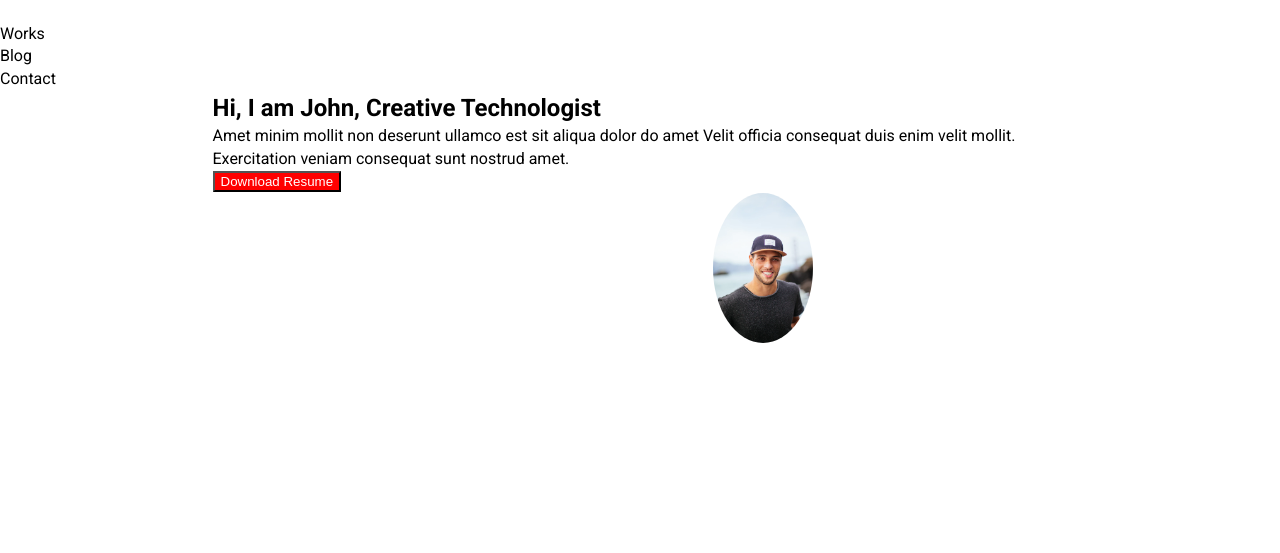
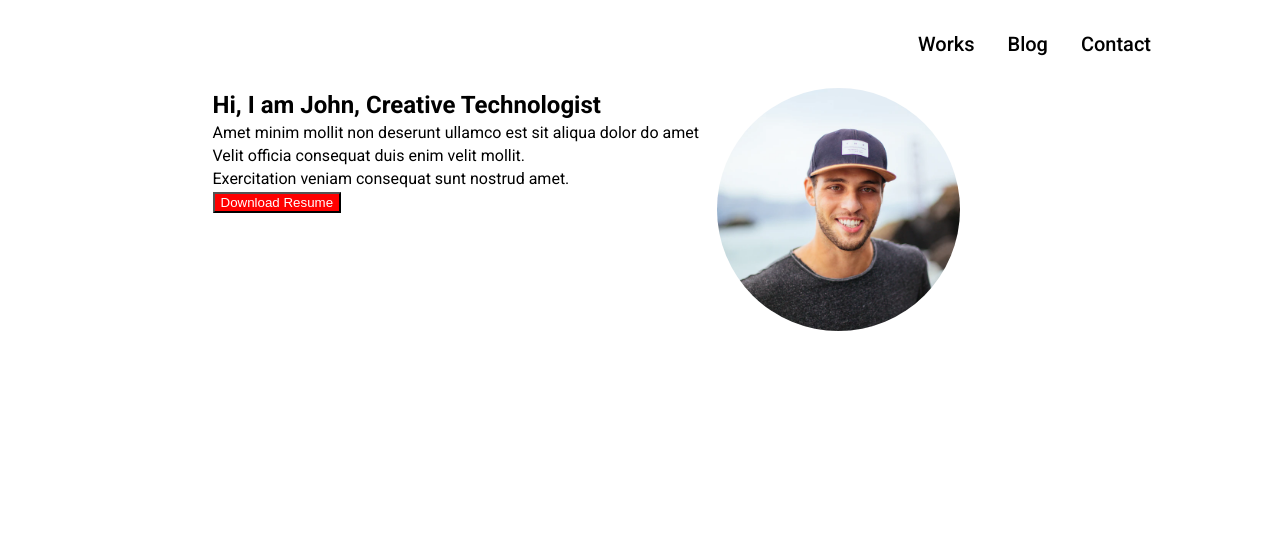
Before and after one commit to afuniti/Portfolio, a plain HTML site: page index.html in a window 1280 px wide. Drawn offline with Linux system fonts and the light colour scheme.

Commit message:
Стилизация первой секции страницы

```diff
--- a/css/style.css
+++ b/css/style.css
@@ -1,22 +1,23 @@
 * {
   box-sizing: border-box;
 }
-html, body {
+html,
+body {
   margin: 0;
   padding: 0;
   height: 100%;
   width: 100%;
 }
 body {
-    font-family: 'Roboto', sans-serif;
+  font-family: "Roboto", sans-serif;
   font-size: 16px;
   line-height: 1.42;
 }
-ul,li {
+ul,
+li {
   list-style: none;
   padding: 0;
   margin: 0;
-
 }
 a {
   text-decoration: none;
@@ -30,7 +31,7 @@ a {
 .container {
   max-width: 865px;
   margin: 0 auto;
-       padding: 0 5px ;
+  padding: 0 5px;
 }
 .header__container {
   max-width: 1032px;
@@ -39,15 +40,43 @@ a {
   border-radius: 50%;
   width: 100px;
   margin-left: 500px;
-     margin-bottom: 200px ;
-
+  margin-bottom: 200px;
 }
 .button__title {
   color: white;
   background-color: red;
 }
+.header {
+  padding-top: 30px;
+  padding-bottom: 30px;
+  font-weight: 500;
+  font-size: 20px;
+}
 .header__container {
-     justify-content: flex-start;
-     display: inline;
+  display: flex;
+  justify-content: flex-end;
+}
+.nav__list {
+  display: flex;
+}
+.nav__item {
+  margin-left: 33px;
+}
+.about__container {
+    display: flex;
+}
+.about__info {
+width: 59%;
 
 }
+.about__avatar {
+    width: 243px;
+  height: 243px;
+  border-radius: 50%;
+  overflow: hidden;
+}
+ .about__img {
+     height: 100%;
+     width: 100%;
+     object-fit: cover;
+ }
--- a/index.html
+++ b/index.html
@@ -1,22 +1,24 @@
 <!DOCTYPE html>
 <html lang="ru">
-
   <head>
-    <meta charset="UTF-8">
-    <meta http-equiv="X-UA-Compatible" content="IE=edge">
-    <meta name="viewport" content="width=device-width, initial-scale=1.0">
-    <link rel="preconnect" href="https://fonts.googleapis.com">
-    <link rel="preconnect" href="https://fonts.gstatic.com" crossorigin>
-    <link href="https://fonts.googleapis.com/css2?family=Roboto:wght@400;500;700;900&display=swap" rel="stylesheet">
-    <link rel="preconnet" href="css/css.css">
-    <link rel="stylesheet" href="css/style.css">
+    <meta charset="UTF-8" />
+    <meta http-equiv="X-UA-Compatible" content="IE=edge" />
+    <meta name="viewport" content="width=device-width, initial-scale=1.0" />
+    <link rel="preconnect" href="https://fonts.googleapis.com" />
+    <link rel="preconnect" href="https://fonts.gstatic.com" crossorigin />
+    <link
+      href="https://fonts.googleapis.com/css2?family=Roboto:wght@400;500;700;900&display=swap"
+      rel="stylesheet"
+    />
+    <link rel="preconnet" href="css/css.css" />
+    <link rel="stylesheet" href="css/style.css" />
     <title>Портфолиo</title>
   </head>
 
   <body>
+    <div class="wrapper">
       <header class="header">
-    <div class="wrapper">
-        <div class="container header__container"></div>
+        <div class="container header__container">
           <nav class="nav">
             <ul class="nav__list">
               <li class="nav__item">
@@ -31,25 +33,26 @@
             </ul>
           </nav>
         </div>
-    </div>
       </header>
       <main class="main">
         <section class="about">
-    <div class="container">
+          <div class="container about__container">
+            <div class="about__info">
+              <h1>Hi, I am John, Creative Technologist</h1>
 
-        <h1>Hi, I am John,
-            Creative Technologist</h1>
-
-        <div class="info">Amet minim mollit non deserunt ullamco est sit aliqua dolor do amet
-             Velit officia consequat duis enim velit mollit. <br>
-              Exercitation veniam consequat sunt nostrud amet.</div>
+              <div class="info">
+                Amet minim mollit non deserunt ullamco est sit aliqua dolor do
+                amet Velit officia consequat duis enim velit mollit. <br />
+                Exercitation veniam consequat sunt nostrud amet.
+              </div>
               <button class="button__title">Download Resume</button>
-   <div class="avatar">
-            <img src="1.png" alt=""class="img__avatar">
+            </div>
+            <div class="about__avatar">
+              <img src="1.png" alt="" class="about__img" />
             </div>
           </div>
         </section>
       </main>
+    </div>
   </body>
-
 </html>
```
Lines whose indentation alone changed are shown as unchanged.
